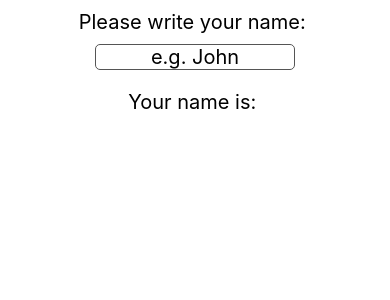
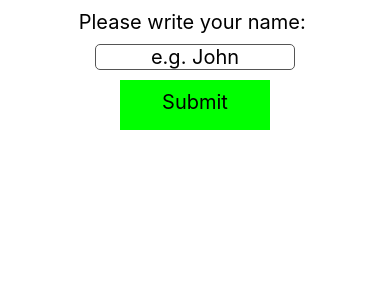
Before and after one commit to kwakyebrilliant/MainApp-mobile, a React Native app: screen / in a window 390 px wide. Shown: the top 300 px of the page. Built offline with nearby package versions, Linux system fonts and the light colour scheme.

Commit message:
app updates

```diff
--- a/App.js
+++ b/App.js
@@ -1,22 +1,12 @@
 import React, {useState} from 'react';
-import {
-  StyleSheet,
-  Text,
-  View,
-  TextInput,
-  Button,
-  TouchableOpacity,
-  TouchableHighlight,
-  TouchableWithoutFeedback,
-  Pressable,
-} from 'react-native';
+import {StyleSheet, Text, View, TextInput, Pressable} from 'react-native';
 
 const App = () => {
   const [name, SetName] = useState('');
   const [submitted, SetSubmitted] = useState(false);
   const onPressHandler = () => {
     SetSubmitted(!submitted);
-  }
+  };
   return (
     <View style={styles.body}>
       <Text style={styles.text}>Please write your name: </Text>
@@ -25,7 +15,19 @@
         placeholder="e.g. John"
         onChangeText={value => SetName(value)}
       />
-      <Text style={styles.text}>Your name is: {name}</Text>
+      <Pressable
+        onPress={onPressHandler}
+        hitSlop={{top: 10, bottom: 10, right: 10, left: 10}}
+        android_ripple={{color: '#00f'}}
+        style={({pressed}) => [
+          {backgroundColor: pressed ? '#dddddd' : '#00ff00'},
+          styles.button,
+        ]}>
+        <Text style={styles.text}>{submitted ? 'Clear' : 'Submit'}</Text>
+      </Pressable>
+      {submitted ? (
+        <Text style={styles.text}>You are registered as {name}</Text>
+      ) : null}
     </View>
   );
 };
```
